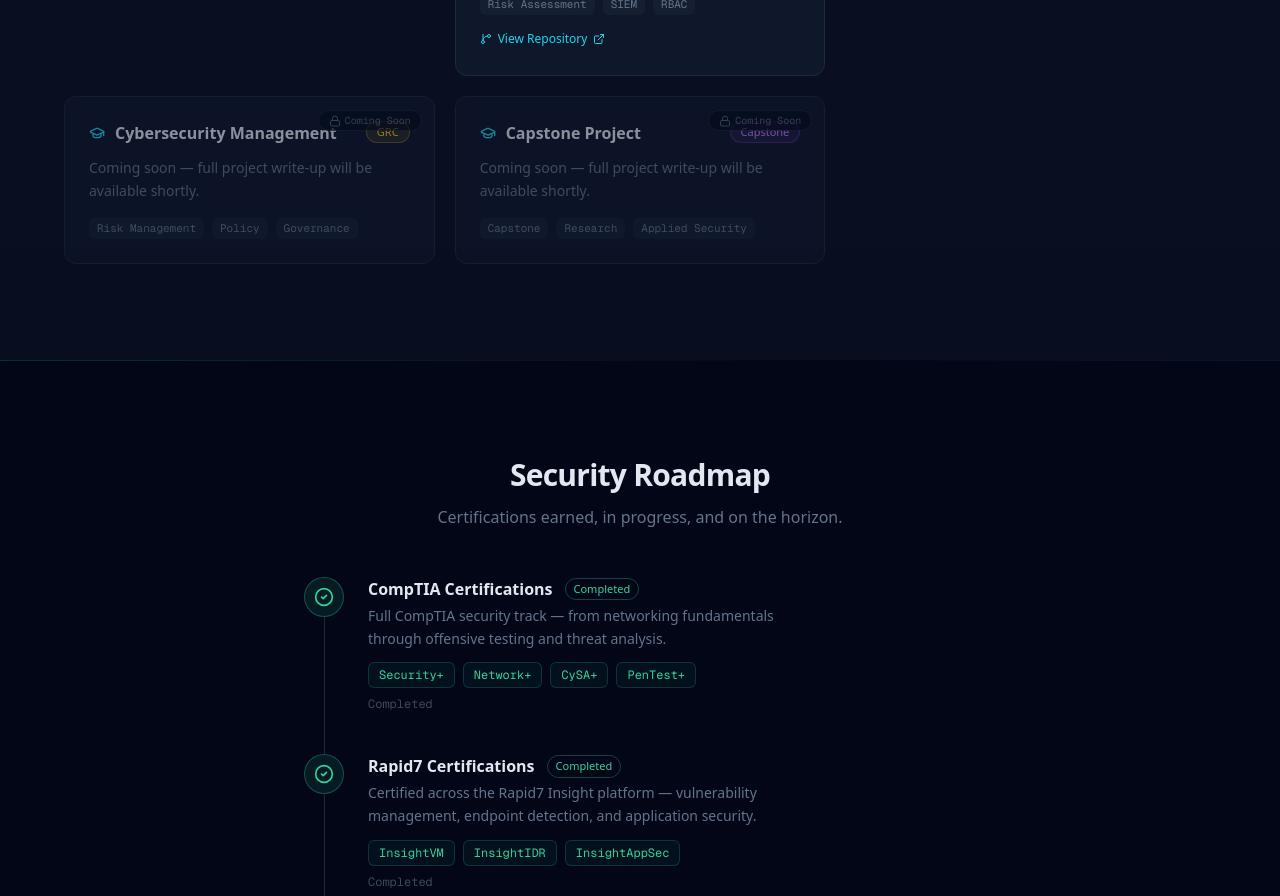
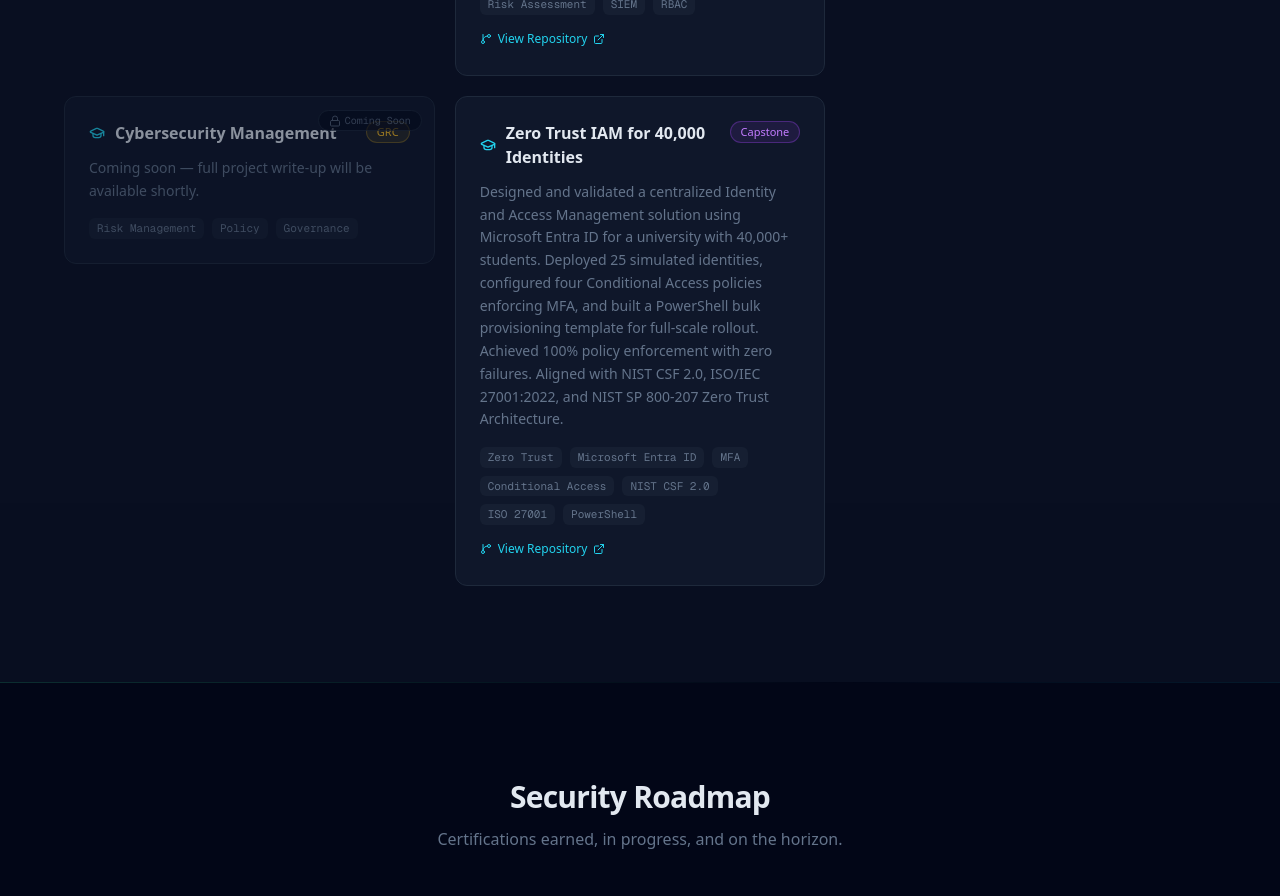
Before and after one commit to Ouraking/cyber-portfolio, a Next.js app: page / in a window 1280 px wide. Shown: the part 2800-3696 px from the top of the page. Built offline with nearby package versions, Linux system fonts and the light colour scheme.

Commit message:
feat: add Zero Trust IAM capstone project to portfolio

```diff
--- a/src/components/sections/lab-writeups.tsx
+++ b/src/components/sections/lab-writeups.tsx
@@ -81,12 +81,12 @@
     comingSoon: true,
   },
   {
-    title: "Capstone Project",
+    title: "Zero Trust IAM for 40,000 Identities",
     category: "Capstone",
     methodology:
-      "Coming soon — full project write-up will be available shortly.",
-    tags: ["Capstone", "Research", "Applied Security"],
-    comingSoon: true,
+      "Designed and validated a centralized Identity and Access Management solution using Microsoft Entra ID for a university with 40,000+ students. Deployed 25 simulated identities, configured four Conditional Access policies enforcing MFA, and built a PowerShell bulk provisioning template for full-scale rollout. Achieved 100% policy enforcement with zero failures. Aligned with NIST CSF 2.0, ISO/IEC 27001:2022, and NIST SP 800-207 Zero Trust Architecture.",
+    tags: ["Zero Trust", "Microsoft Entra ID", "MFA", "Conditional Access", "NIST CSF 2.0", "ISO 27001", "PowerShell"],
+    repoUrl: "https://github.com/Ouraking/zero-trust-architecture-phase1",
     wide: true,
   },
 ];
```
